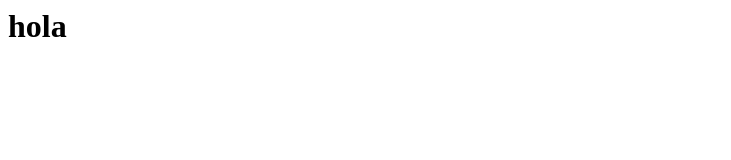
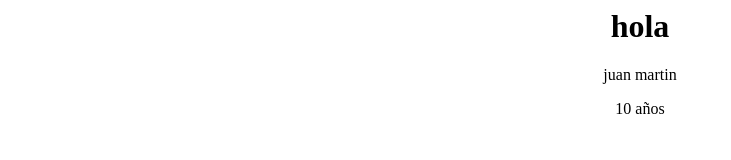
Before and after one commit to moncayob55555/website2, a plain HTML site: page index.html in a window 1280 px wide. Shown: the whole page, without its empty margins (0-731 px from the left). Drawn offline with Linux system fonts and the light colour scheme.

Commit message:
Update index.html

```diff
--- a/index.html
+++ b/index.html
@@ -1,3 +1,5 @@
 <html>
-  <h1>hola</h1>
+  <h1 style="text-align:center">hola</h1>
+  <p style="text-align:center">juan martin </p>
+  <p style="text-align:center">10 años</p>
 </html>
```
